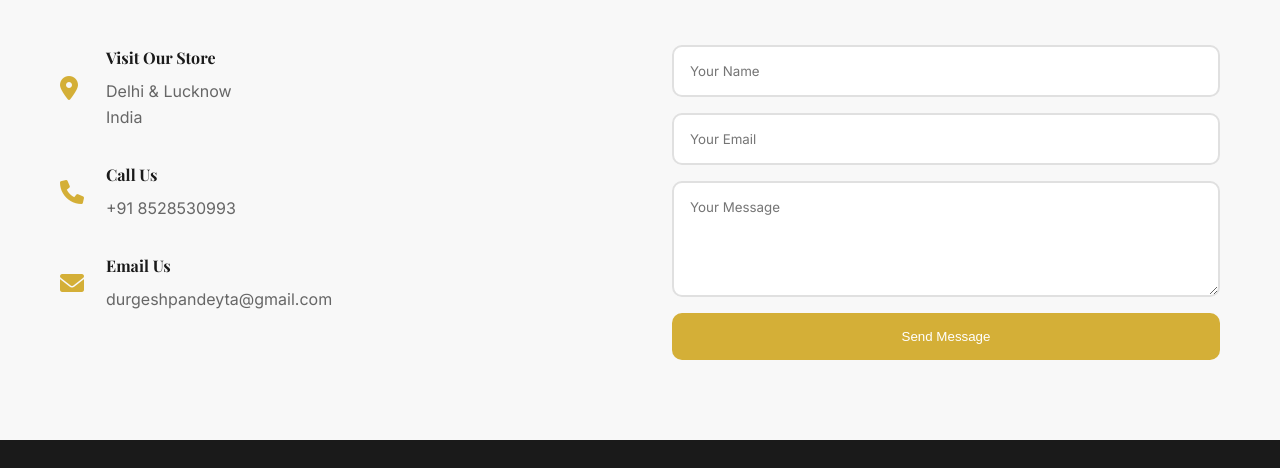
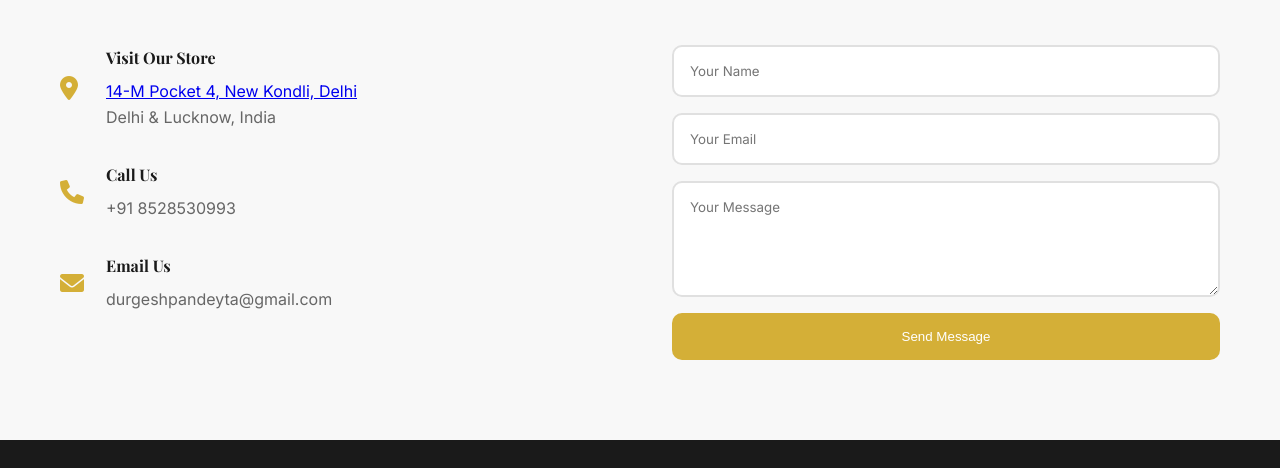
Before and after one commit to mrityunjay-pandey/warli2, a plain HTML site: page index.html in a window 1280 px wide. Shown: the part 4559-5027 px from the top of the page. Drawn offline with nearby package versions, Linux system fonts and the light colour scheme.

Commit message:
Address Linking

```diff
--- a/index.html
+++ b/index.html
@@ -138,7 +138,10 @@
                         <i class="fas fa-map-marker-alt"></i>
                         <div>
                             <h4>Visit Our Store</h4>
-                            <p>Delhi & Lucknow<br>India</p>
+                            <p>
+                                <a href="https://www.google.com/maps/search/?api=1&query=14-M%20Pocket%204%2C%20New%20Kondli%2C%20Delhi" target="_blank" rel="noopener noreferrer">14-M Pocket 4, New Kondli, Delhi</a><br>
+                                Delhi & Lucknow, India
+                            </p>
                         </div>
                     </div>
                     <div class="contact-item">
```
Also changed, not shown: vercel.json, 1 other file.
